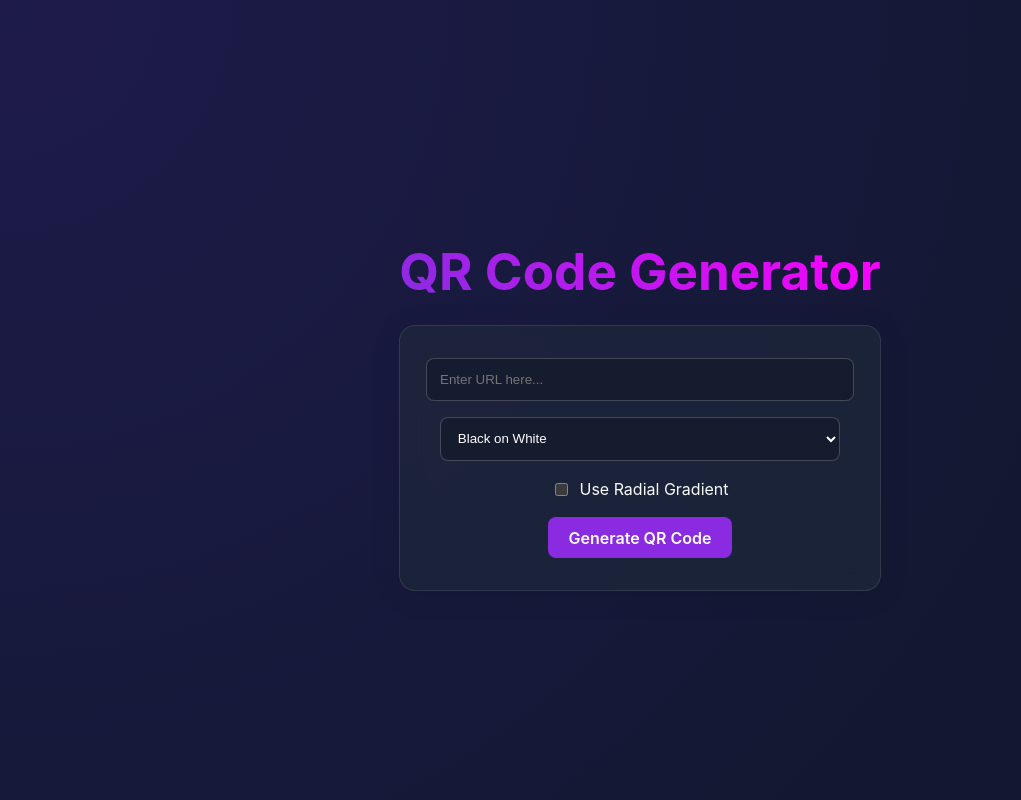
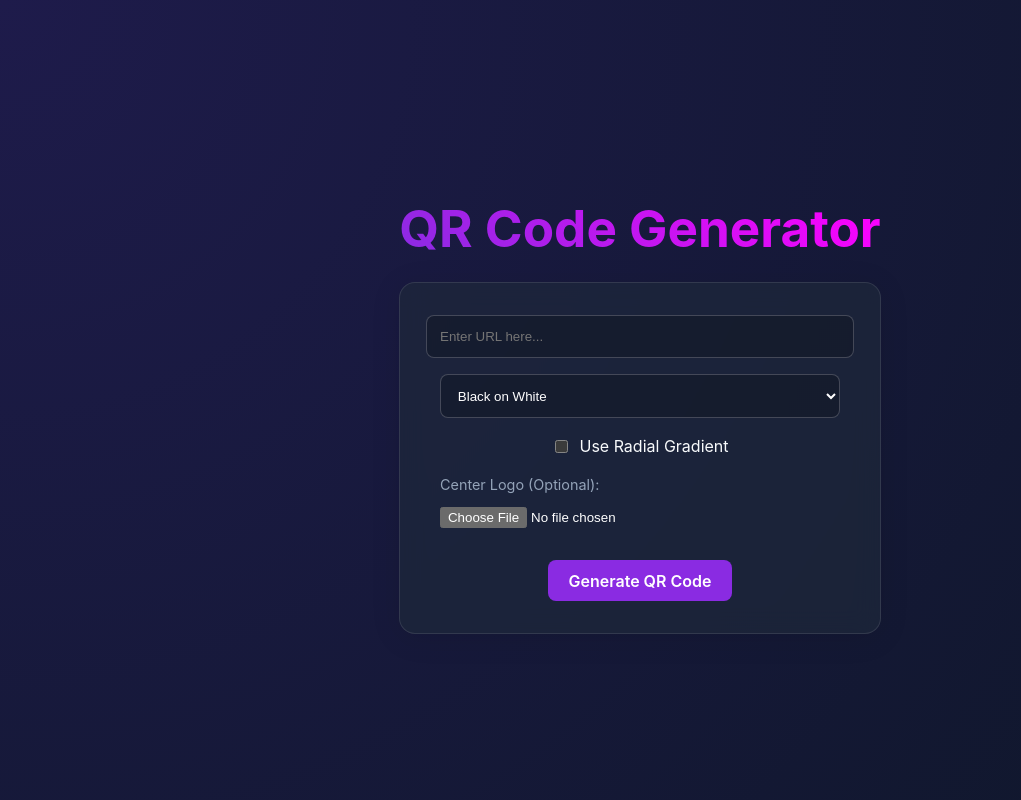
Before and after one commit to Zeelkundariya/QR-Code-Generator, a React app in the folder frontend/: page / in a window 1280 px wide. Shown: the whole page, without its empty margins (0-1021 px from the left). Built offline with nearby package versions, Linux system fonts and the light colour scheme; the HTML template or start-up script is replaced by a standard one.

Commit message:
Push 11: Update frontend to support logo upload and preview

```diff
--- a/frontend/src/App.jsx
+++ b/frontend/src/App.jsx
@@ -13,8 +13,20 @@ function App() {
   const [url, setUrl] = useState('')
   const [color, setColor] = useState("Black on White")
   const [useGradient, setUseGradient] = useState(false)
+  const [logoBase64, setLogoBase64] = useState('')
   const [qrImage, setQrImage] = useState(null)
   const [loading, setLoading] = useState(false)
+
+  const handleLogoUpload = (e) => {
+    const file = e.target.files[0];
+    if (file) {
+      const reader = new FileReader();
+      reader.onloadend = () => {
+        setLogoBase64(reader.result);
+      };
+      reader.readAsDataURL(file);
+    }
+  }
 
   const handleGenerate = async () => {
     if (!url) return;
@@ -28,7 +40,8 @@ function App() {
           url,
           fill_color: selectedColor.fill,
           bg_color: selectedColor.bg,
-          use_gradient: useGradient
+          use_gradient: useGradient,
+          logo_base64: logoBase64 || null
         })
       });
       const data = await response.json();
@@ -65,7 +78,12 @@ function App() {
             <input type="checkbox" checked={useGradient} onChange={(e) => setUseGradient(e.target.checked)} />
             Use Radial Gradient
           </label>
-          <button onClick={handleGenerate} disabled={loading}>
+          <div style={{ width: '100%', maxWidth: '400px', textAlign: 'left' }}>
+            <label style={{ display: 'block', marginBottom: '0.5rem', fontSize: '0.9rem', color: 'var(--text-muted)' }}>Center Logo (Optional):</label>
+            <input type="file" accept="image/*" onChange={handleLogoUpload} style={{ color: 'white' }} />
+            {logoBase64 && <div style={{marginTop: '0.5rem'}}><img src={logoBase64} alt="Logo preview" style={{maxHeight: '40px', borderRadius: '4px'}}/></div>}
+          </div>
+          <button onClick={handleGenerate} disabled={loading} style={{marginTop: '1rem'}}>
             {loading ? 'Generating...' : 'Generate QR Code'}
           </button>
 
```
